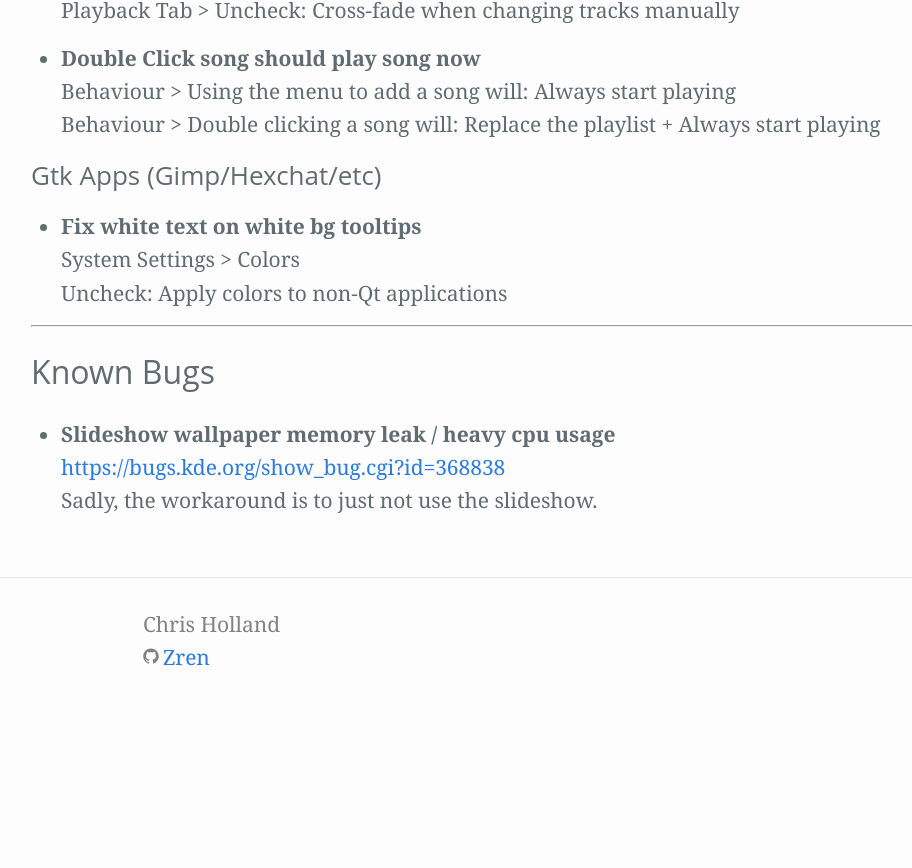
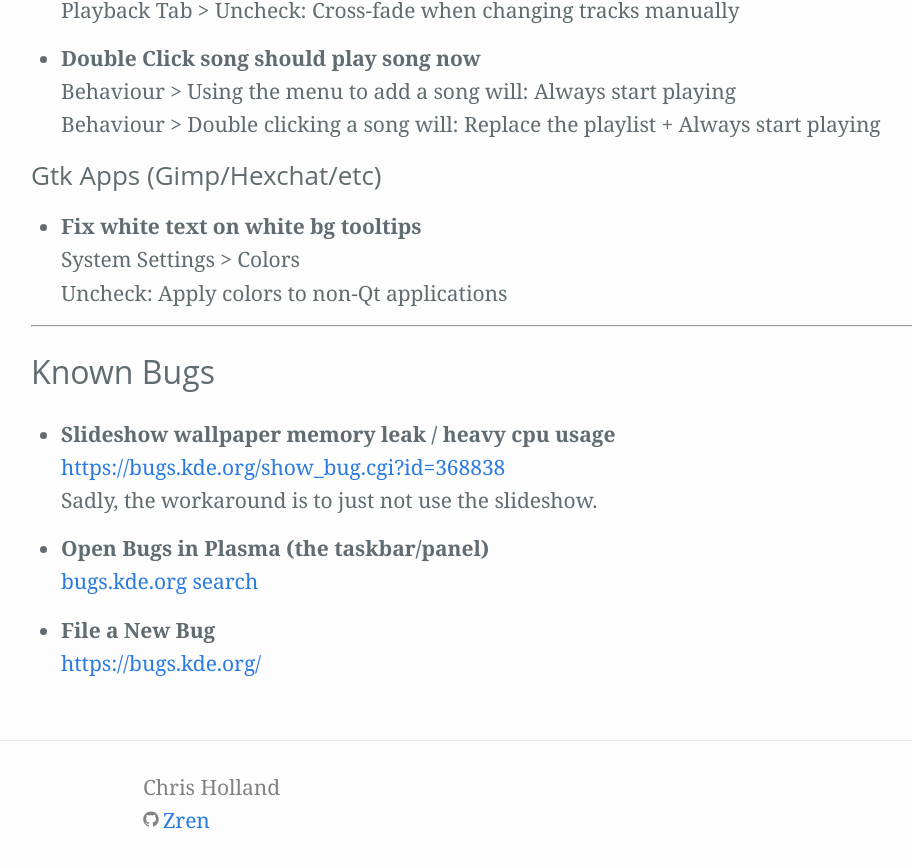
Before and after one commit to Zren/zren.github.io, a Jekyll site: the page built from kde.md, in a window 1280 px wide and 900 px high, scrolled down 11448 px. Shown: the top 868 px of the window, without its empty margins (127-1039 px from the left). Built offline with Jekyll 4.4.1, drawn with Linux system fonts in a browser that asks for light colours; before the commit the page ends 12185 px from its top, so only the background shows below that.

Commit message:
Add links to submitting a new bug, and the plasmashell search filter

```diff
--- a/kde.md
+++ b/kde.md
@@ -479,6 +479,13 @@
   <https://bugs.kde.org/show_bug.cgi?id=368838>
   Sadly, the workaround is to just not use the slideshow.
 
+{% assign i = i | plus: 1 %}
+* Open Bugs in Plasma (the taskbar/panel)
+  [bugs.kde.org search](https://bugs.kde.org/buglist.cgi?list_id=1536784&order=bug_id%20DESC&product=plasmashell&product=kdeplasma-addons&product=plasma-nm&product=plasma-pa&product=Plasma%20Vault&product=frameworks-plasma&product=plasma-browser-integration&product=plasma-integration&query_format=advanced)
+
+{% assign i = i | plus: 1 %}
+* File a New Bug
+  <https://bugs.kde.org/>
 
 
 <script>
```
